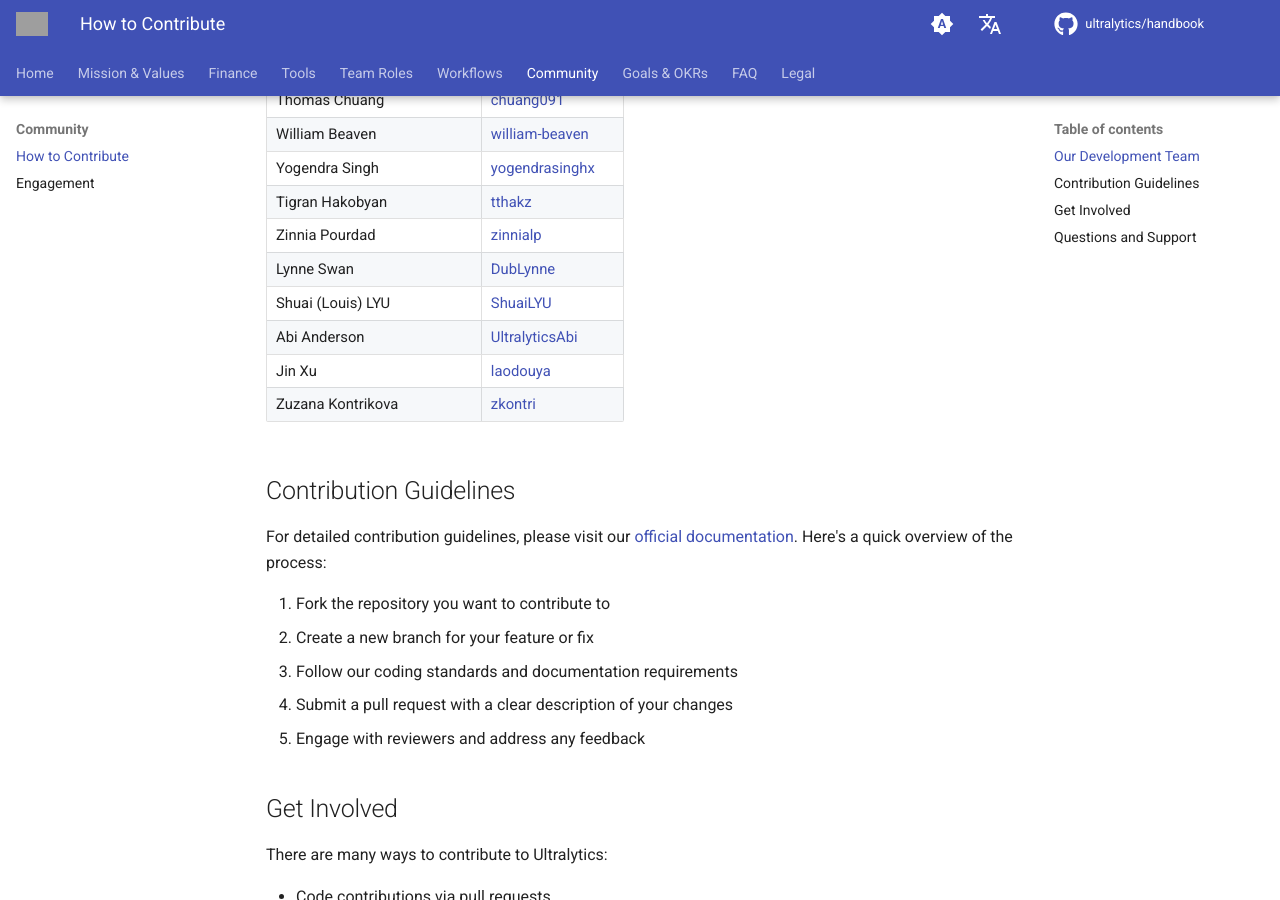
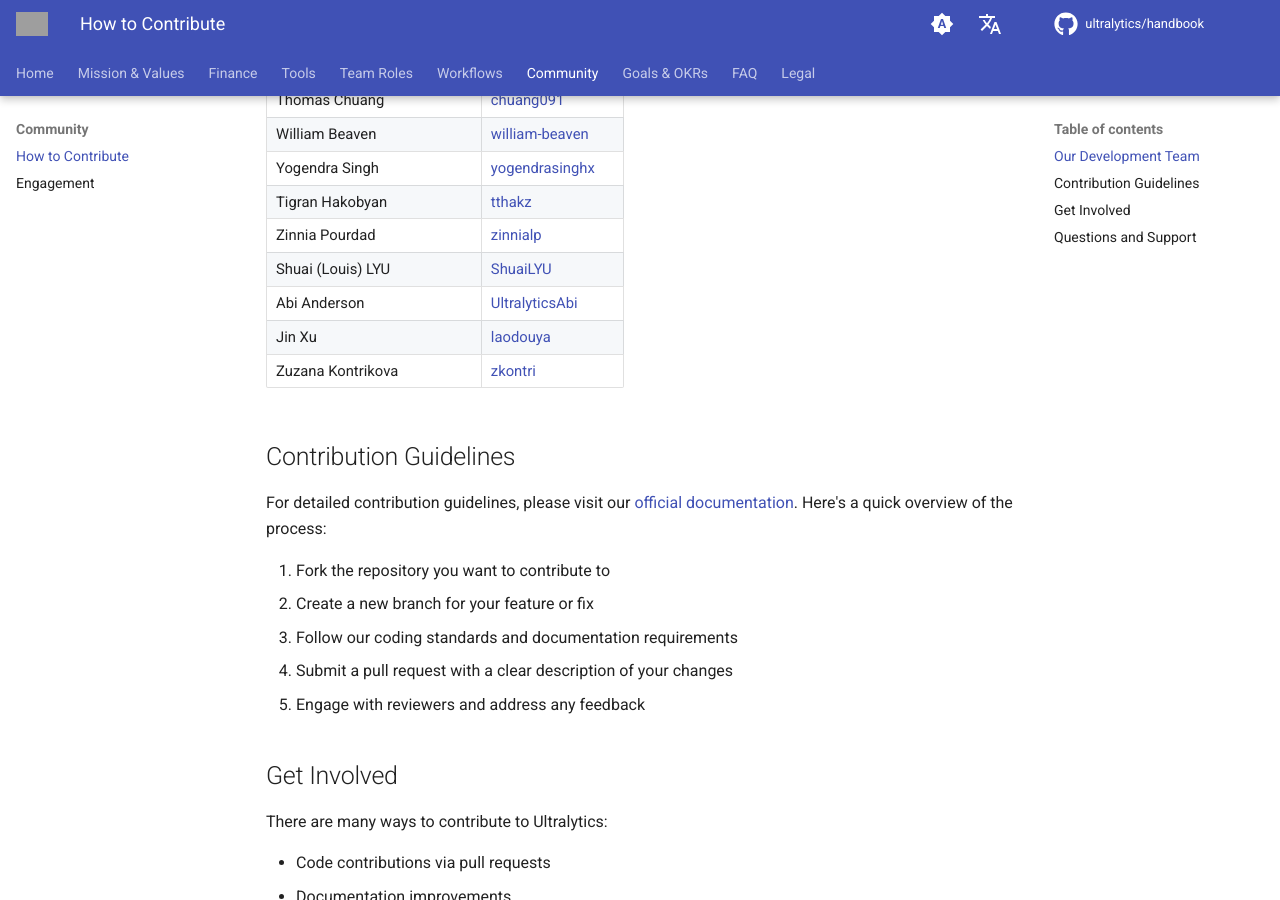
Before and after one commit to ultralytics/handbook, an MkDocs documentation site: the page built from docs/en/contributions/how-to-contribute.md, in a window 1280 px wide and 900 px high, scrolled down 1495 px. Built offline with MkDocs 1.6.1 and Material for MkDocs 9.7.7, drawn with Linux system fonts in a browser that asks for light colours; comment, search, counter and statistics services are not loaded; grey boxes are pictures that could not be loaded.

Commit message:
Update development team profiles (#132)
Signed-off-by: Muhammad Rizwan Munawar <muhammadrizwanmunawar123@gmail.com>

```diff
--- a/docs/en/contributions/how-to-contribute.md
+++ b/docs/en/contributions/how-to-contribute.md
@@ -48,7 +48,6 @@
 | Yogendra Singh          | [yogendrasinghx](https://github.com/yogendrasinghx)           |
 | Tigran Hakobyan         | [tthakz](https://github.com/tthakz)                           |
 | Zinnia Pourdad          | [zinnialp](https://github.com/zinnialp)                       |
-| Lynne Swan              | [DubLynne](https://github.com/DubLynne)                       |
 | Shuai (Louis) LYU       | [ShuaiLYU](https://github.com/ShuaiLYU)                       |
 | Abi Anderson            | [UltralyticsAbi](https://github.com/UltralyticsAbi)           |
 | Jin Xu                  | [laodouya](https://github.com/laodouya)                       |
```
